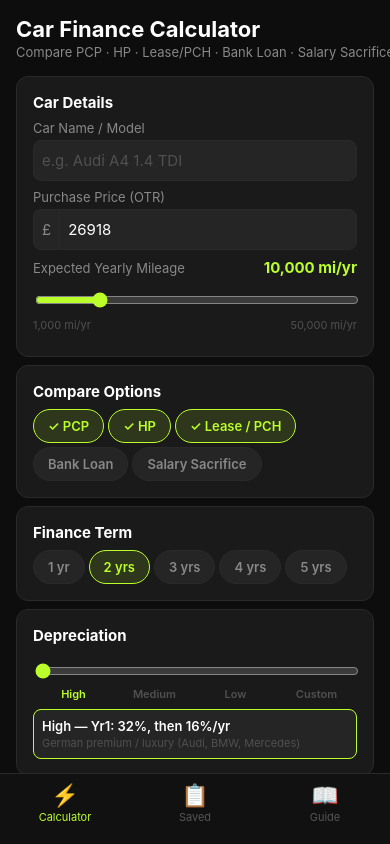
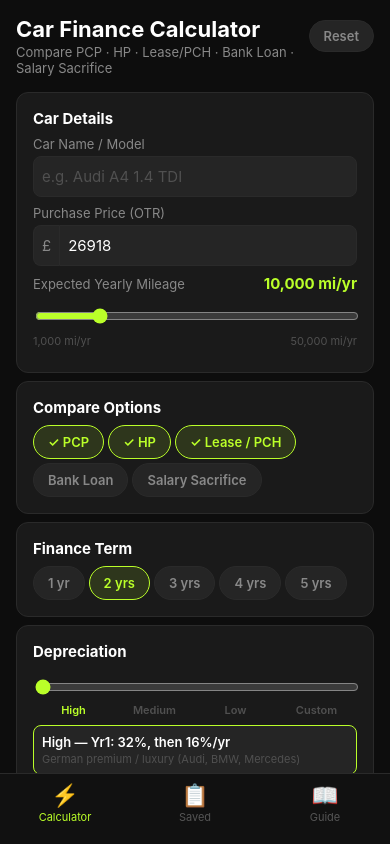
Before and after one commit to lukecode99/car-finance-calculator, a React Native app: screen / in a window 390 px wide. Built offline with nearby package versions, Linux system fonts and the light colour scheme.

Commit message:
fix: Reset button flex:1 so it stays in header, CarLogo overflow:hidden lineHeight fix

```diff
--- a/src/components/CarLogo.tsx
+++ b/src/components/CarLogo.tsx
@@ -4,8 +4,8 @@ import { colors } from '../theme';
 
 export function CarLogo({ width = 40, height = 24 }: { width?: number; height?: number }) {
   return (
-    <View style={{ width, height, borderRadius: 4, backgroundColor: colors.primary, alignItems: 'center', justifyContent: 'center' }}>
-      <Text style={{ fontSize: height * 0.65, lineHeight: height * 0.8 }}>🚗</Text>
+    <View style={{ width, height, borderRadius: 4, backgroundColor: colors.primary, alignItems: 'center', justifyContent: 'center', overflow: 'hidden' }}>
+      <Text style={{ fontSize: Math.floor(height * 0.6), lineHeight: height }}>🚗</Text>
     </View>
   );
 }
--- a/src/screens/CalculatorScreen.tsx
+++ b/src/screens/CalculatorScreen.tsx
@@ -74,7 +74,7 @@ export function CalculatorScreen({ onSaved, initialInputs, editingId, onReset }:
     <SafeAreaView style={s.safe} edges={['top']}>
       <ScrollView keyboardShouldPersistTaps="handled" contentContainerStyle={s.content}>
         <View style={s.titleRow}>
-          <View>
+          <View style={{ flex: 1, marginRight: 8 }}>
             <Text style={s.title}>Car Finance Calculator</Text>
             <Text style={s.subtitle}>Compare PCP · HP · Lease/PCH · Bank Loan · Salary Sacrifice</Text>
           </View>
```
